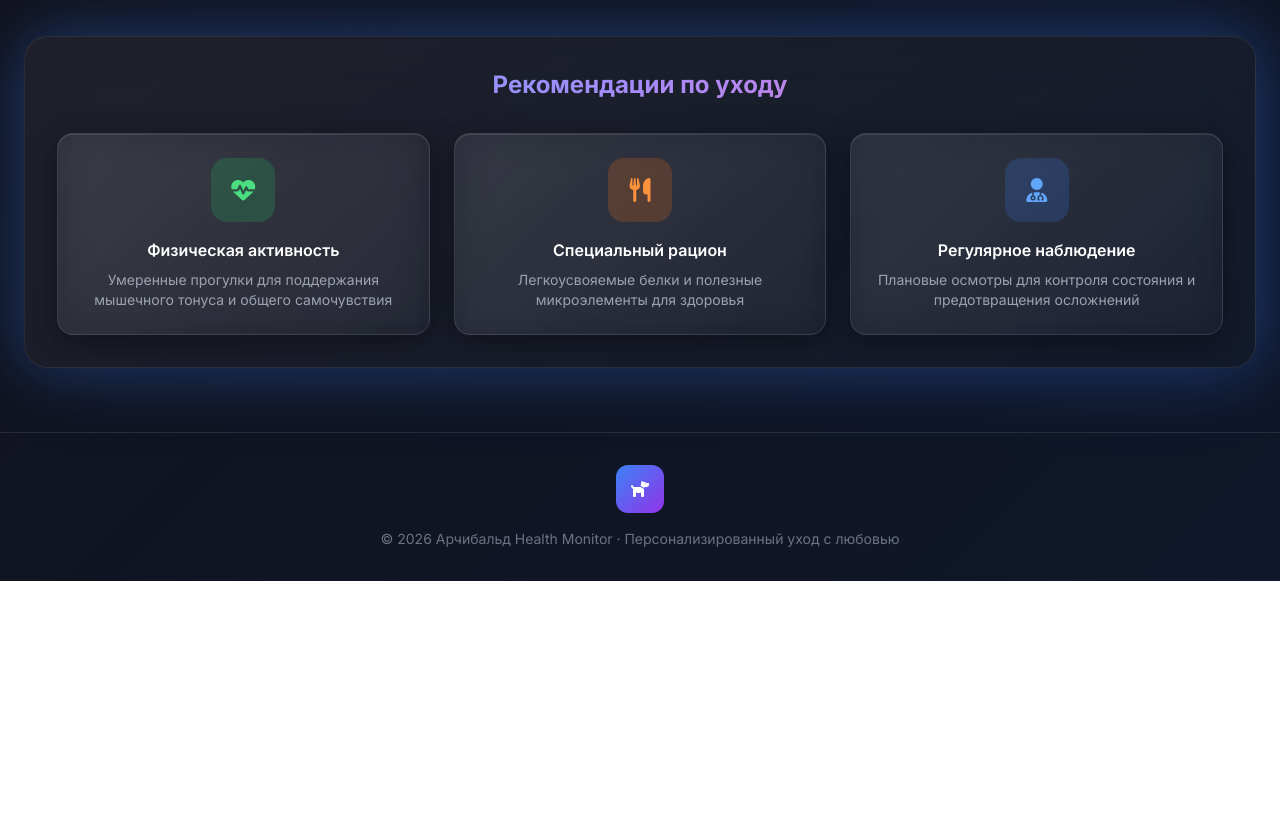
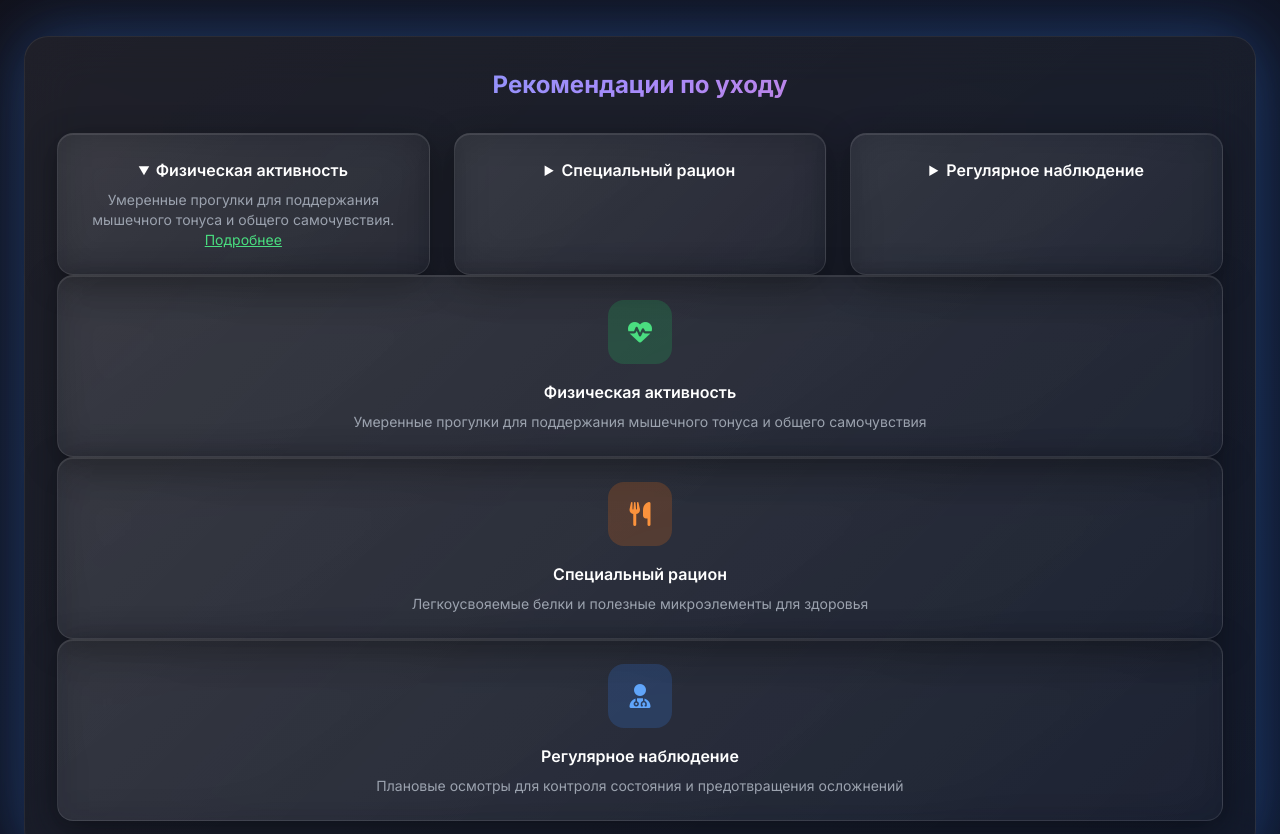
Before and after one commit to FelixBitel/archie-health, a plain HTML site: page index.html in a window 1280 px wide. Shown: the part 2860-3694 px from the top of the page. Before the commit the page ends 3441 px from the top, so only its background shows below. Drawn offline with nearby package versions, Linux system fonts and the light colour scheme.

Commit message:
backup 2026-07-14

```diff
--- a/index.html
+++ b/index.html
@@ -663,6 +663,19 @@
                 <h3 class="text-2xl font-bold mb-8 text-center gradient-text">Рекомендации по уходу</h3>
 
                 <div class="grid grid-cols-1 md:grid-cols-3 gap-6">
+    <details class="glass p-6 rounded-2xl text-center" open>
+        <summary class="font-semibold mb-2 cursor-pointer">Физическая активность</summary>
+        <p class="text-sm text-gray-400">Умеренные прогулки для поддержания мышечного тонуса и общего самочувствия. <a href="https://www.akc.org/expert-advice/health/" target="_blank" class="underline text-green-400">Подробнее</a></p>
+    </details>
+    <details class="glass p-6 rounded-2xl text-center">
+        <summary class="font-semibold mb-2 cursor-pointer">Специальный рацион</summary>
+        <p class="text-sm text-gray-400">Легкоусвояемые белки и полезные микроэлементы для здоровья. <a href="https://www.aspca.org/pet-care/dog-care/nutrition" target="_blank" class="underline text-orange-400">Подробнее</a></p>
+    </details>
+    <details class="glass p-6 rounded-2xl text-center">
+        <summary class="font-semibold mb-2 cursor-pointer">Регулярное наблюдение</summary>
+        <p class="text-sm text-gray-400">Плановые осмотры для контроля состояния и предотвращения осложнений. <a href="https://vetonline.ru/articles/dog-health-checks" target="_blank" class="underline text-blue-400">Подробнее</a></p>
+    </details>
+</div>
                     <div class="glass p-6 rounded-2xl text-center">
                         <div class="w-16 h-16 rounded-2xl bg-green-500/20 flex items-center justify-center mx-auto mb-4">
                             <i class="fas fa-heartbeat text-green-400 text-2xl"></i>
```
